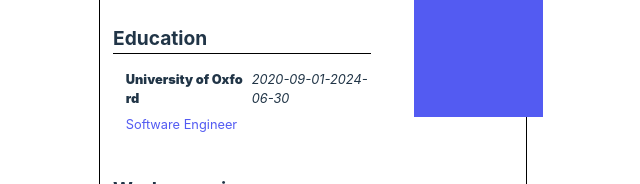
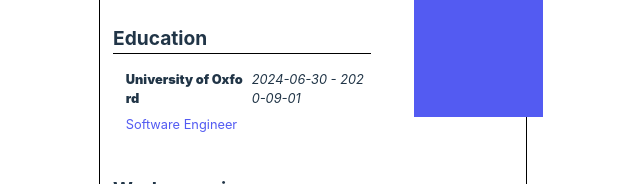
Before and after one commit to R3ndrex/CV-Generator, a React (Vite) app: page / in a window 1280 px wide. Shown: the part 462-646 px from the top of the page, without its empty margins (327-967 px from the left). Built offline with nearby package versions, Linux system fonts and the light colour scheme.

Commit message:
Remove ()-() when empty dates

```diff
--- a/src/components/Education.jsx
+++ b/src/components/Education.jsx
@@ -15,13 +15,15 @@ export default function Education({ children }) {
                                         key={element.id}
                                     >
                                         <div>{element.schoolName}</div>
-                                        <div>
-                                            {element.dateStart}
-                                            {element.dateStart &&
-                                                element.dateEnd &&
-                                                "-"}
-                                            {element.dateEnd}
-                                        </div>
+                                        {element.dateStart &&
+                                        element.dateEnd ? (
+                                            <div>
+                                                {element.dateEnd} -{" "}
+                                                {element.dateStart}
+                                            </div>
+                                        ) : (
+                                            <div></div>
+                                        )}
                                         <div>{element.title}</div>
                                     </li>
                                 )
```
